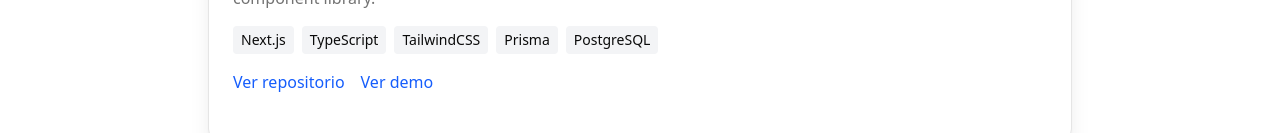
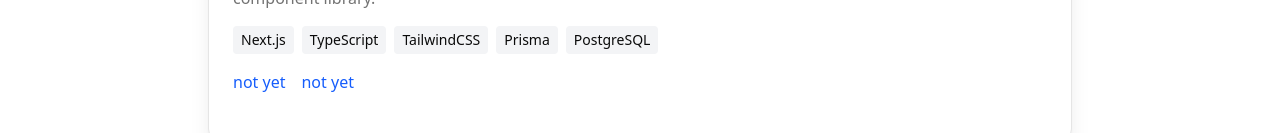
Before and after one commit to DiegoSehwerert/Portfolio, a Next.js app: page /en/projects in a window 1280 px wide. Shown: the part 271-404 px from the top of the page. Built offline with nearby package versions, Linux system fonts and the light colour scheme.

Commit message:
fix: eliminar declaración "use client" en ComponentLibraryPage y ajustar enlaces en ProjectCard

```diff
--- a/app/[locale]/projects/component-library/page.tsx
+++ b/app/[locale]/projects/component-library/page.tsx
@@ -1,4 +1,3 @@
-"use client";
 import { getComponentList } from "./componentList.server";
 import { getLocale } from "next-intl/server";
 import ClientComponentLibraryPage from "./ClientComponentLibraryPage";
--- a/components/projects/ProjectCard.tsx
+++ b/components/projects/ProjectCard.tsx
@@ -2,7 +2,7 @@
 
 import { Card, CardContent } from "@/components/ui/card";
 import { AnimatedSection } from "../about/AnimatedSection";
-import Link from "next/link";
+// import Link from "next/link";
 
 type Project = {
   title: string;
@@ -38,13 +38,13 @@
             ))}
           </div>
           <div className="flex gap-4">
-            <Link
+            {/* <Link
               href={repo}
               target="_blank"
               rel="noopener noreferrer"
               className="text-blue-600 hover:underline"
             >
-              Ver repositorio
+              github
             </Link>
             <Link
               href={demo}
@@ -52,8 +52,10 @@
               rel="noopener noreferrer"
               className="text-blue-600 hover:underline"
             >
-              Ver demo
-            </Link>
+              demo
+            </Link> */}
+            <span className="text-blue-600">{repo}</span>
+            <span className="text-blue-600">{demo}</span>
           </div>
         </CardContent>
       </Card>
--- a/components/ui/chart.tsx
+++ b/components/ui/chart.tsx
@@ -273,8 +273,7 @@
   payload,
   verticalAlign = "bottom",
   nameKey,
-}: // eslint-disable-next-line @typescript-eslint/no-explicit-any
-React.ComponentProps<"div"> & {
+}: React.ComponentProps<"div"> & {
   // eslint-disable-next-line @typescript-eslint/no-explicit-any
   payload?: any[];
   verticalAlign?: "top" | "bottom" | "middle";
```
